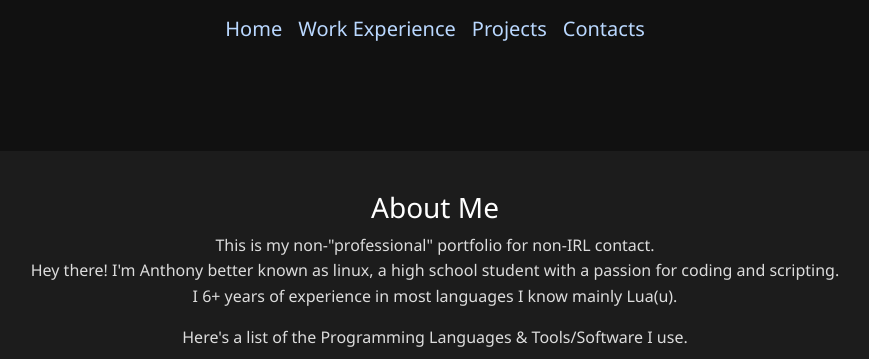
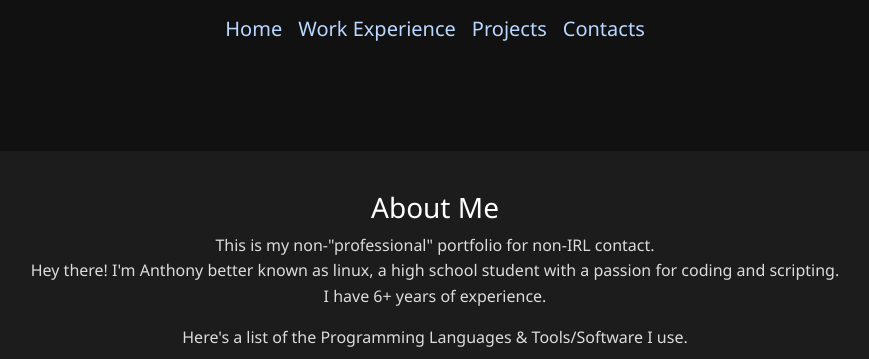
Before and after one commit to LSUDEV/lsudev.github.io, a plain HTML site: page index.html in a window 1280 px wide. Shown: the part 272-631 px from the top of the page, without its empty margins (205-1074 px from the left). Drawn offline with nearby package versions, Linux system fonts and the light colour scheme.

Commit message:
Update index.html

```diff
--- a/index.html
+++ b/index.html
@@ -60,7 +60,7 @@
             <h3 class="card-title">About Me</h3>
             <div class="container-fluid md-8 align-content-center" style="margin:auto">
                 <!-- About me!!! -->
-                <p class="">This is my non-"professional" portfolio for non-IRL contact.<br>Hey there! I'm Anthony better known as linux, a high school student with a passion for coding and scripting.<br>I 6+ years of experience in most languages I know mainly Lua(u).</p>
+                <p class="">This is my non-"professional" portfolio for non-IRL contact.<br>Hey there! I'm Anthony better known as linux, a high school student with a passion for coding and scripting.<br>I have 6+ years of experience.</p>
                 <p class="">Here's a list of the Programming Languages & Tools/Software I use.</p>
                 <a class="itemlink" href="https://www.lua.org/">
                     <i class="devicon-lua-plain-wordmark devicon"></i>
```
